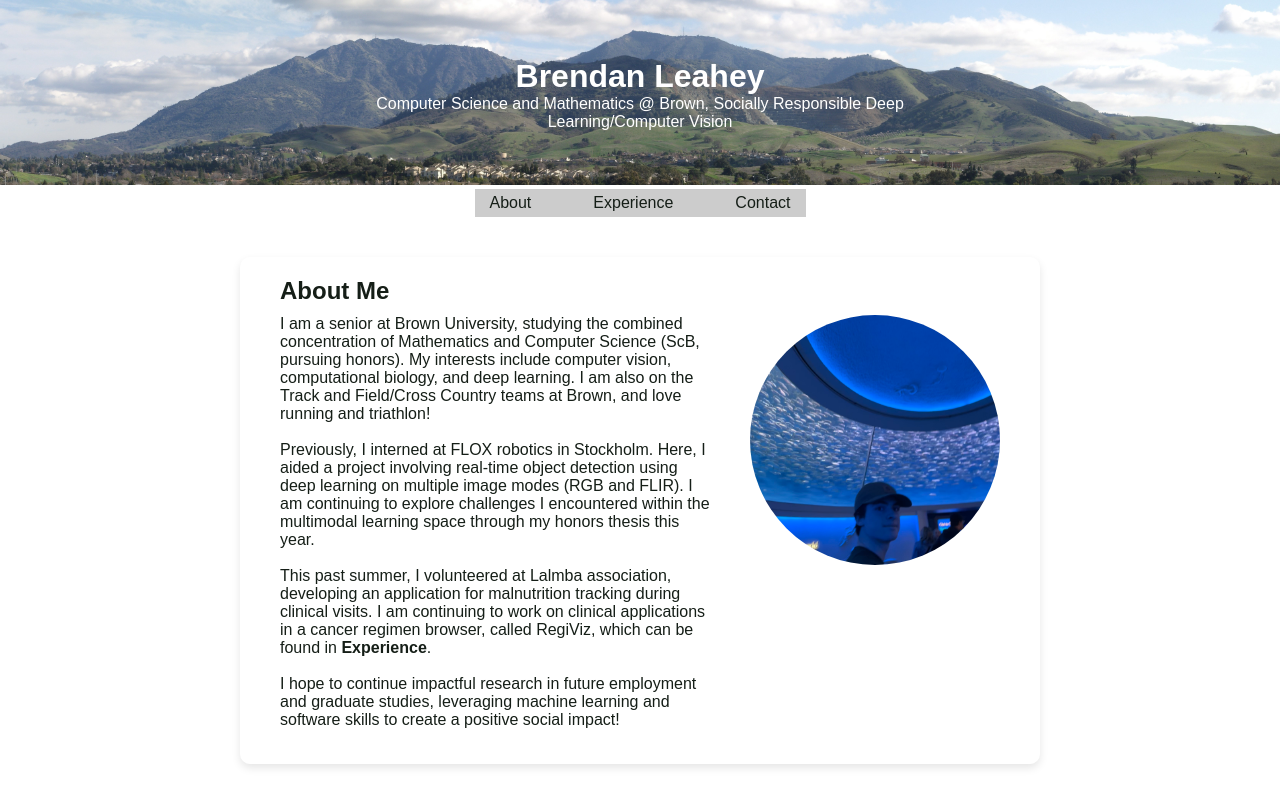
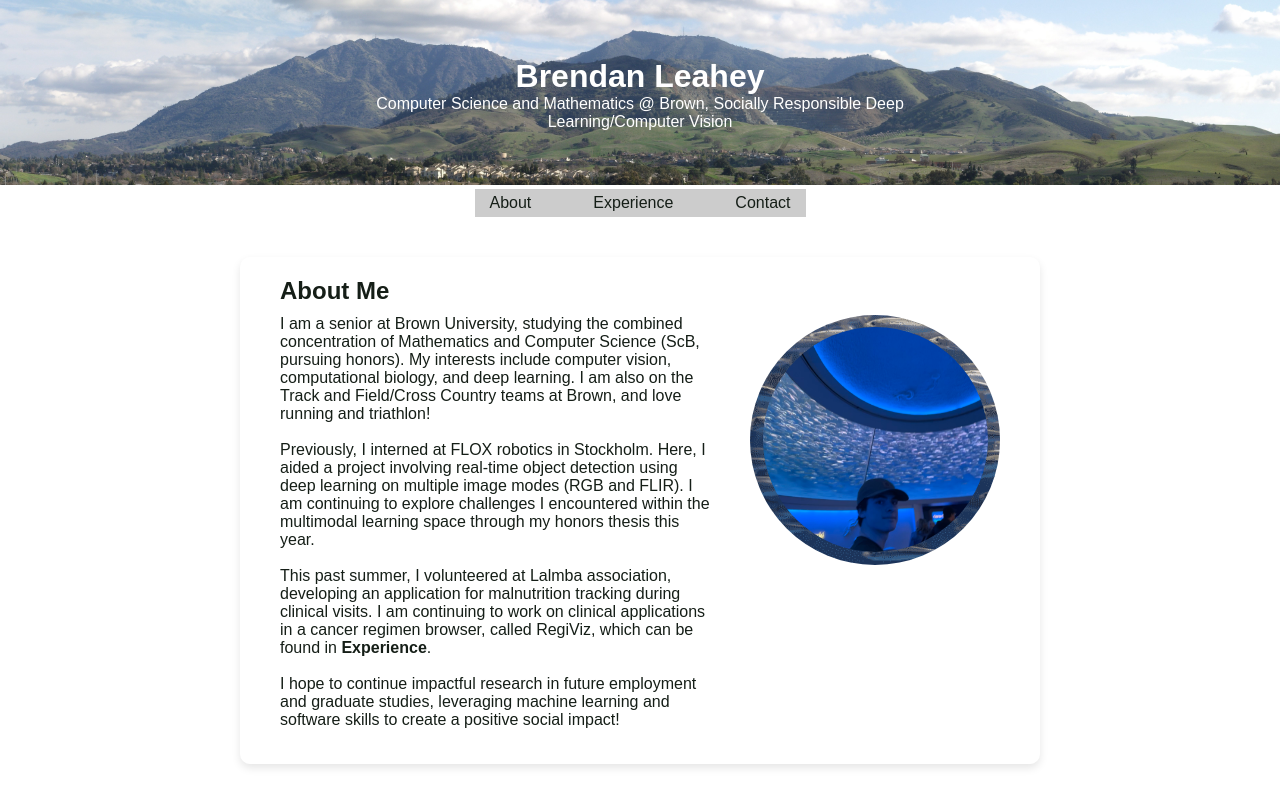
Before and after one commit to bpleahey/Personal-Website, a Next.js app in the folder personal-website/: page / in a window 1280 px wide. Shown: the top 800 px of the page. Built offline with nearby package versions, Linux system fonts and the light colour scheme.

Commit message:
added sardine gif

```diff
--- a/personal-website/src/app/page.tsx
+++ b/personal-website/src/app/page.tsx
@@ -72,15 +72,33 @@ export default function Home() {
                 width: "250px",
                 height: "250px",
                 position: "relative",
+                alignContent: "center",
+                alignItems: "center",
                 marginLeft: "20px", // Adds space between image and text
               }}
             >
               <Image
-                src="/images/me.jpg"
-                alt="me!"
+                src="/images/monterey_sardines.gif"
+                alt="sardines"
                 fill
                 style={{ borderRadius: "50%", objectFit: "cover" }}
               />
+              <div
+                style={{
+                  width: "225px",
+                  height: "225px",
+                  position: "relative",
+                  marginLeft: "12.5px",
+                }}
+              >
+                <Image
+                  src="/images/me.jpg"
+                  alt="me!"
+                  layout="fill"
+                  objectFit="contain"
+                  style={{ borderRadius: "50%", objectFit: "cover" }}
+                />
+              </div>
             </div>
           </div>
         </section>
```
Also changed, not shown: personal-website/public/images/monterey_sardines.gif (added).
